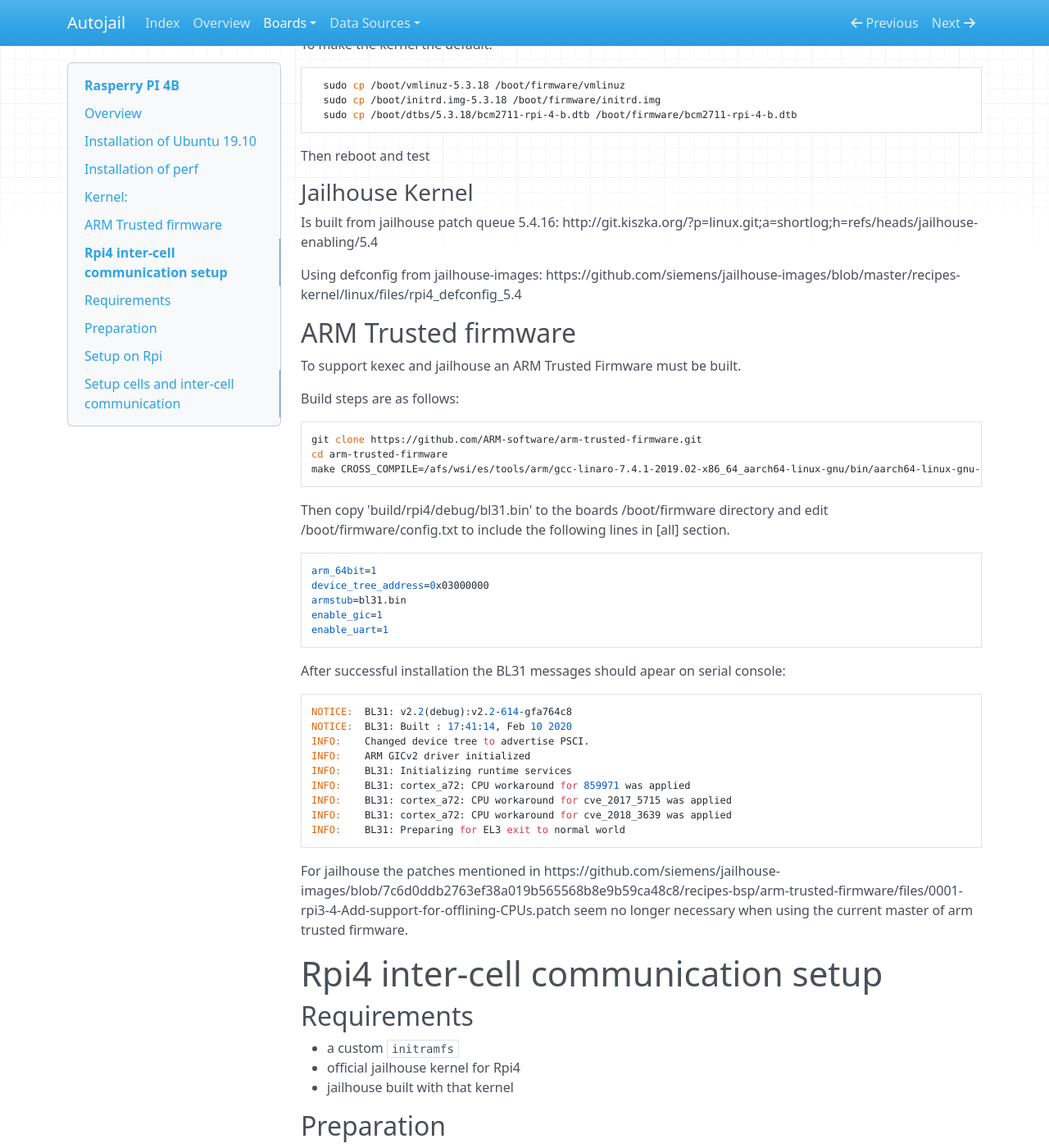
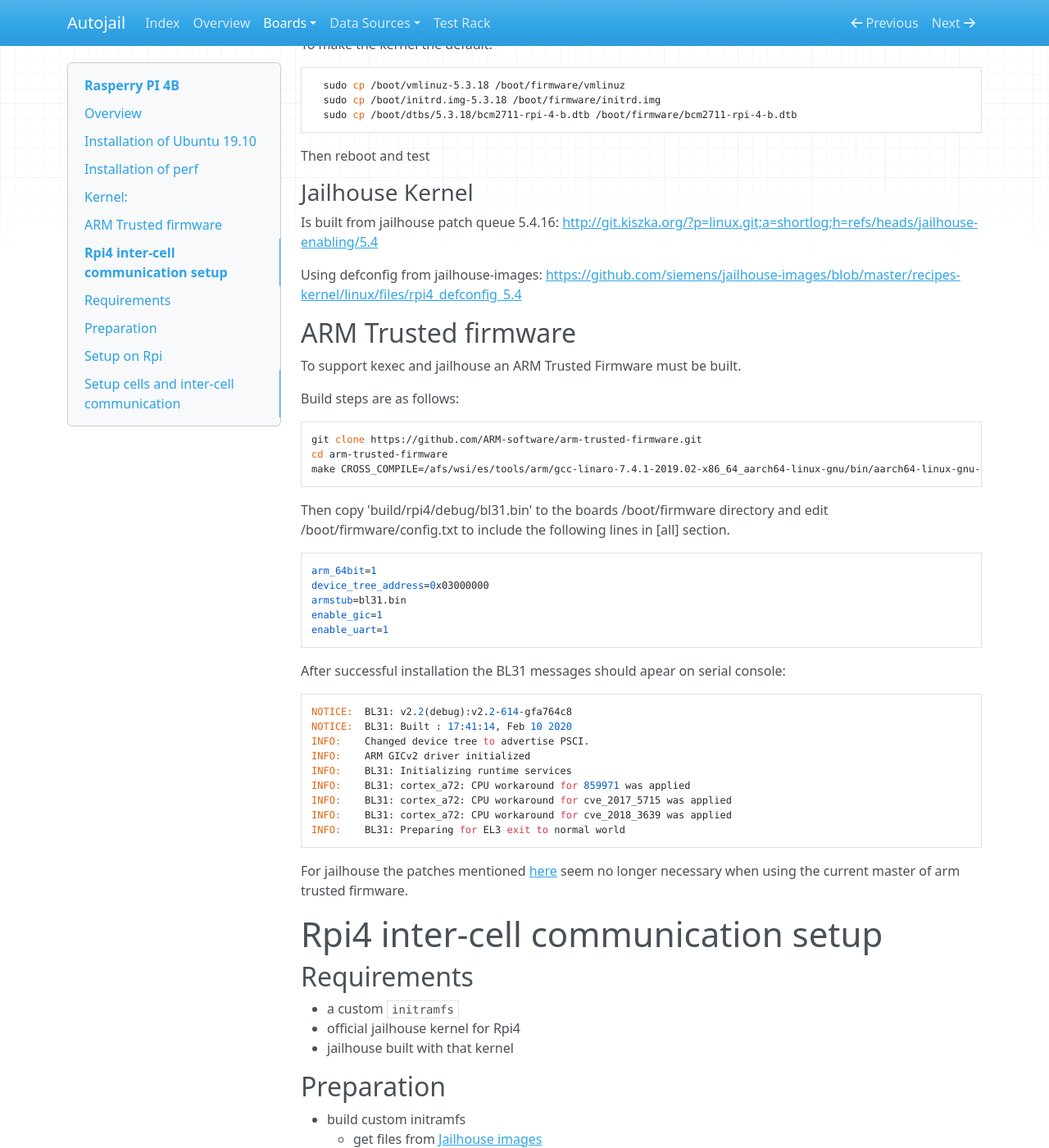
Before and after one commit to ekut-es/autojail, an MkDocs documentation site: the page built from doc/rpi4.md, in a window 1280 px wide and 1400 px high, scrolled down 1042 px. Shown: the whole window at 82% size. Built offline with MkDocs 1.6.1, drawn with Linux system fonts in a browser that asks for light colours; nearby versions of some CDN libraries; some of the changed text lies outside the part shown.

Commit message:
Move schrank documentation to own markdown file

```diff
--- a/doc/rpi4.md
+++ b/doc/rpi4.md
@@ -4,13 +4,13 @@
 
 ## Overview
 
-The processor manual is available from: http://infocenter.arm.com/help/topic/com.arm.doc.100095_0001_02_en/cortex_a72_mpcore_trm_100095_0001_02_en.pdf
+The processor manual is available from: <http://infocenter.arm.com/help/topic/com.arm.doc.100095_0001_02_en/cortex_a72_mpcore_trm_100095_0001_02_en.pdf>
 
-A SOC datasheet is not available at the momement for now this manual could be close enough: https://www.raspberrypi.org/app/uploads/2012/02/BCM2835-ARM-Peripherals.pdf
+A SOC datasheet is not available at the momement for now this manual could be close enough: <https://www.raspberrypi.org/app/uploads/2012/02/BCM2835-ARM-Peripherals.pdf>
 
 ## Installation of Ubuntu 19.10
 
-  Follow https://ubuntu.com/download/raspberry-pi
+  Follow <https://ubuntu.com/download/raspberry-pi>
 
 ## Installation of perf
 
@@ -23,7 +23,7 @@
 
 ### Default Kernel
 
-Is built from: https://github.com/raspberrypi/linux branch rpi-5.3.y
+Is built from: <https://github.com/raspberrypi/linux> branch rpi-5.3.y
 
 Deployment:
 
@@ -53,9 +53,9 @@
 
 ### Jailhouse Kernel
 
-Is built from jailhouse patch queue 5.4.16: http://git.kiszka.org/?p=linux.git;a=shortlog;h=refs/heads/jailhouse-enabling/5.4
+Is built from jailhouse patch queue 5.4.16: <http://git.kiszka.org/?p=linux.git;a=shortlog;h=refs/heads/jailhouse-enabling/5.4>
 
-Using defconfig from jailhouse-images: https://github.com/siemens/jailhouse-images/blob/master/recipes-kernel/linux/files/rpi4_defconfig_5.4
+Using defconfig from jailhouse-images: <https://github.com/siemens/jailhouse-images/blob/master/recipes-kernel/linux/files/rpi4_defconfig_5.4>
 
 ## ARM Trusted firmware
 
@@ -91,7 +91,7 @@
 	INFO:    BL31: Preparing for EL3 exit to normal world
 
 
-For jailhouse the patches mentioned in https://github.com/siemens/jailhouse-images/blob/7c6d0ddb2763ef38a019b565568b8e9b59ca48c8/recipes-bsp/arm-trusted-firmware/files/0001-rpi3-4-Add-support-for-offlining-CPUs.patch seem no longer necessary when using the current master of arm trusted firmware.
+For jailhouse the patches mentioned [here](https://github.com/siemens/jailhouse-images/blob/7c6d0ddb2763ef38a019b565568b8e9b59ca48c8/recipes-bsp/arm-trusted-firmware/files/0001-rpi3-4-Add-support-for-offlining-CPUs.patch) seem no longer necessary when using the current master of arm trusted firmware.
 
 
 # Rpi4 inter-cell communication setup
--- a/mkdocs.yml
+++ b/mkdocs.yml
@@ -9,6 +9,7 @@
   - Data Sources:
       Device Tree: device_tree.md
       Proc Filesystem: proc.md
+  - Test Rack: schrank.md
 
 docs_dir: doc
 plugins:
```
Also changed, not shown: README.md (+0 -59 lines), doc/device_tree.md (+4 -4 lines), doc/schrank.md (+1 -1 lines).
